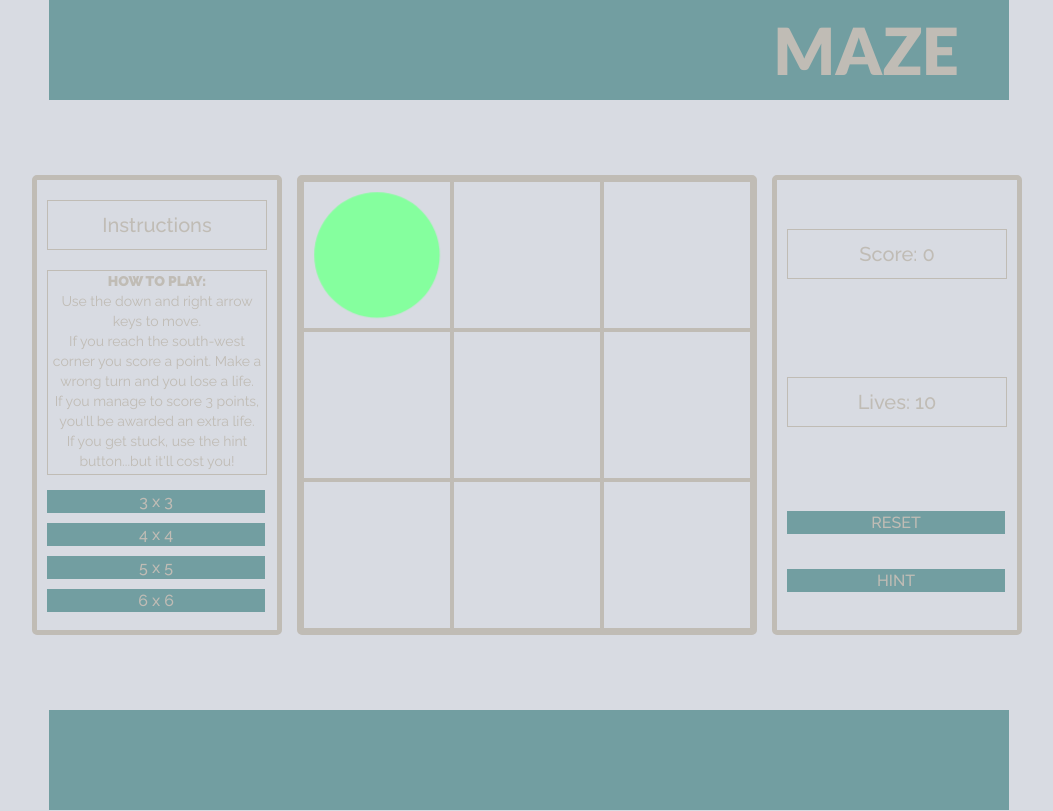
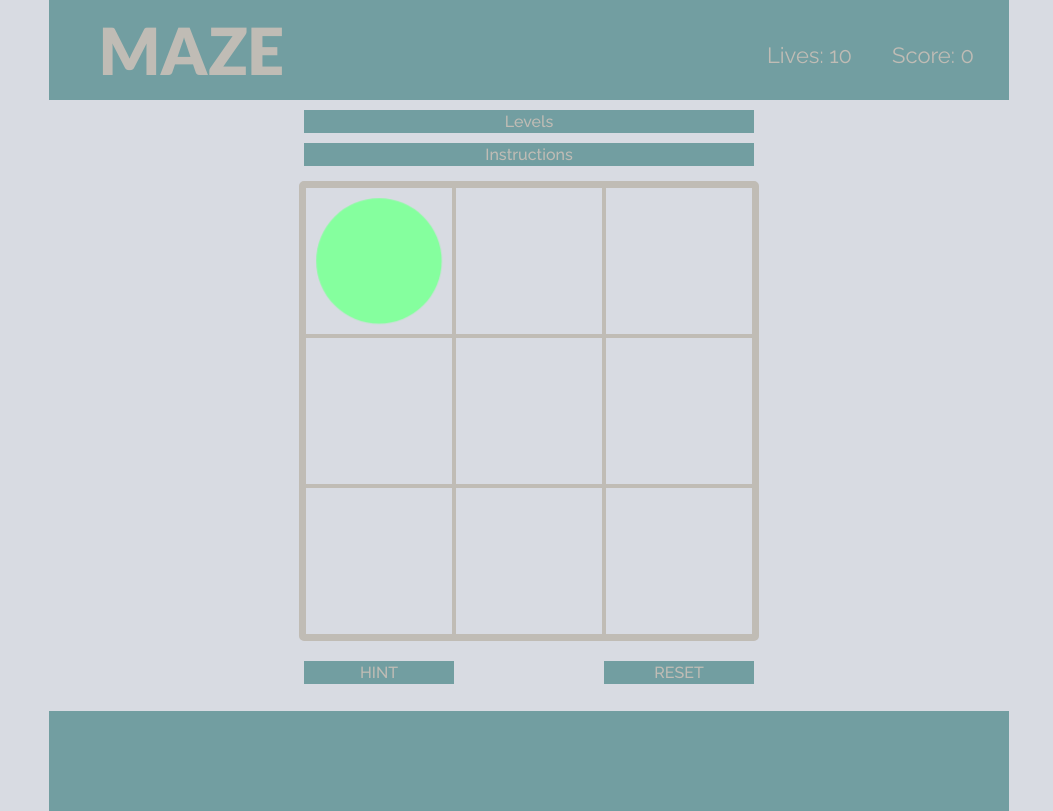
Before and after one commit to benlayer291/wdi-project-1, a PHP site: page / in a window 1280 px wide. Shown: the whole page, without its empty margins (111-1164 px from the left). Run offline with PHP 8.4, Linux system fonts and the light colour scheme; some libraries are stand-ins or nearby versions.

Commit message:
HTML and CSS changed into new design so as to aid mobile responsiveness

```diff
--- a/app.js
+++ b/app.js
@@ -83,6 +83,8 @@ function setUp() {
   $('.chooseLevel').on("click", generateGridAndPath);
   $('#reset').on("click", reset);
   $('#hint').on("click", getHint);
+  $('#level-button').on('click',menuToggle);
+  $('#instruction-button').on('click',menuToggle);
 }
 
 // Need to compare user move to random path array to see if move is correct
@@ -113,7 +115,7 @@ console.log(width);
 
 function checkWin() {
   if (userMoves[userMoves.length-1] === randomPath[userMoves.length-1] && userMoves[userMoves.length-1] === grid[width-1][width-1]) {
-    $('.cursor'+width).addClass('correct');
+    $('.cursor'+width).addClass('correct-square');
     $('#'+userMoves[userMoves.length-2]).addClass('correct-square');
     setTimeout(function() {
       $('#'+userMoves[userMoves.length-1]).addClass('correct-square');
@@ -121,17 +123,17 @@ function checkWin() {
 
     userScore++;
     $('#score').text("Score: " + userScore);
-    $('#score').addClass("correct-square");
+    $('#score').addClass("correct");
     setTimeout(function() {
-      $('#score').removeClass("correct-square");
+      $('#score').removeClass("correct");
     },1000);
 
     if (userLives < 10 && userScore % 3 === 0) {
       userLives++;
       $('#lives').text("Lives: " + userLives);
-      $('#lives').addClass("correct-square");
+      $('#lives').addClass("correct");
       setTimeout(function() {
-        $('#lives').removeClass("correct-square");
+        $('#lives').removeClass("correct");
       },1000);
     }
 
@@ -142,17 +144,17 @@ function checkWin() {
 
   } else if (userMoves[userMoves.length-1] === randomPath[userMoves.length-1]) {
     $('#'+userMoves[userMoves.length-2]).addClass('correct-square');
-    $('.cursor'+width).addClass('correct');
+    $('.cursor'+width).addClass('correct-square');
 
   } else {
-    $('.cursor'+width).addClass('incorrect');
+    $('.cursor'+width).addClass('incorrect-square');
     $('.cursor'+width).addClass('animated shake');
     userLives--;
     $('#lives').text("Lives: " + userLives);
-    $('#lives').addClass("incorrect-square");
+    $('#lives').addClass("incorrect");
     setTimeout(function() {
       $('.cursor'+width).addClass('animated shake');
-      $('#lives').removeClass("incorrect-square");
+      $('#lives').removeClass("incorrect");
     },500);
 
     if (userLives === 0) {
@@ -242,3 +244,10 @@ function generateGridAndPath() {
   generateGrid(width);
   generateRandomPath(width);
 }
+
+// Dyanamic menus
+function menuToggle(){
+  event.preventDefault();
+  console.log("clicked");
+  $(this).siblings().slideToggle();
+}
--- a/index.html
+++ b/index.html
@@ -13,17 +13,25 @@
 <body>
   <header>
     <h1>MAZE</h1>
+    <ul class="display">
+      <li class="display-item"id="score">Score: 0</li>
+      <li class="display-item"id="lives">Lives: 10</li>
+    </ul>
   </header>
   <main>
-    <div class="container">
-      <div class="column-small">
-        <ul class="info">
-          <li id="instruction-title">Instructions</li>
-          <li id="instruction"><div id="how-to">HOW TO PLAY:</div> Use the down and right arrow keys to move.<br> If you reach the south-west corner you score a point. Make a wrong turn and you lose a life.<br> If you manage to score 3 points, you'll be awarded an extra life.<br> If you get stuck, use the hint button...but it'll cost you!</li>
+    <div class="levels-menu">
+      <ul class="levels">
+        <li id="level-button">Levels</li>
         <li class="chooseLevel" value="3">3 x 3</li>
         <li class="chooseLevel" value="4">4 x 4</li>
         <li class="chooseLevel" value="5">5 x 5</li>
         <li class="chooseLevel" value="6">6 x 6</li>
+      </ul>
+    </div>
+    <div class="instruction-menu">
+      <ul class="instructions">
+        <li id="instruction-button">Instructions</li>
+        <li class="instruction-item"><div id="how-to">HOW TO PLAY:</div> Use the down and right arrow keys to move.<br> If you reach the south-west corner you score a point. Make a wrong turn and you lose a life.<br> If you manage to score 3 points, you'll be awarded an extra life.<br> If you get stuck, use the hint button...but it'll cost you!</li>
       </ul>
     </div>
     <div class="column-large">
@@ -39,15 +47,12 @@
         <li class="gridsquare3" id="8"></li>
       </ul>
     </div>
-      <div class="column-small">
+    <div class="tools-bar">
       <ul class="tools">
-          <li class="tool-display"id="score">Score: 0</li>
-          <li class="tool-display"id="lives">Lives: 10</li>
-          <li class="button"id='reset'>RESET</li>
         <li class="button"id='hint'>HINT</li>
         <li class="message"></li>
+        <li class="button"id='reset'>RESET</li>
       </ul>
-      </div>
     </div>
   </main>
   <footer></footer>
--- a/style.css
+++ b/style.css
@@ -5,59 +5,136 @@ body {
 
 main {
   margin: 0 auto;
-  max-width: 1024px;
+  max-width: 960px;
+  text-align: center;
 }
 
 /*Header*/
 
 header {
   height: 100px;
-  width: 960px;
+  max-width: 960px;
   margin: 0 auto;
   line-height: 100px;
   background: #729EA1;
+}
+
+h1 {
+  float:left;
+  font-size: 65px;
+  font-weight: 900;
+  color: #C0BCB5;
+  margin-left: 50px;
+}
+
+display {
+  float:right;
+  /*height:100px;*/
   text-align: right;
 }
 
-h1 {
-  font-size: 65px;
-  font-weight: 900;
+.display-item {
+  float:right;
+  padding: 5px 10px 10px 5px;
+  margin-right: 25px;
+  font-family: 'Raleway', sans-serif;
+  font-size: 22px;
+  font-weight: 400;
   color: #C0BCB5;
-  margin-right: 50px;
 }
 
 /*Main*/
-main .container {
-  margin: 75px auto;
-  width: 1024px;
-  overflow: hidden;
-}
 
-main .column-small {
-  float: left;
-  width: 240px;
-  height: 450px;
-  border: 5px solid #C0BCB5;
-  border-radius: 5px;
+.levels-menu {
+  display:block;
+  width: 450px;
   text-align: center;
-  margin: 0 15px;
+  margin: 0 auto;
   font-family: 'Raleway', sans-serif;
 }
 
-main .column-large {
-  float: left;
-  width: 460px;
-  height: 450px;
+.levels {
+  width: 450px;
 }
 
-main .grid {
+#level-button {
+  width: 450px;
+  height:23px;
+  line-height: 23px;
+  font-family: 'Raleway', sans-serif;
+  font-weight: 500;
+  color:#C0BCB5;
+  margin: 10px auto;
+  background: #729EA1;
+  cursor:default;
+}
+
+.chooseLevel {
+  display: none;
+  width: 450px;
+  height:23px;
+  line-height: 23px;
+  font-family: 'Raleway', sans-serif;
+  font-weight: 500;
+  color:#C0BCB5;
+  margin: 10px auto;
+  background: #729EA1;
+  cursor:default;
+}
+
+#level-button:hover {
+  opacity: 0.75;
+}
+
+.chooseLevel:hover {
+  opacity: 0.75;
+}
+
+.instruction-menu {
+  display:block;
+  width: 450px;
+  text-align: center;
   margin: 0 auto;
+  font-family: 'Raleway', sans-serif;
+}
+
+.instructions {
   width: 450px;
-  height: 450px;
-  overflow: hidden;
-  border: 5px solid #C0BCB5;
-  border-radius: 5px;
-  position: relative;
+}
+
+#instruction-button {
+  width: 450px;
+  height:23px;
+  line-height: 23px;
+  font-family: 'Raleway', sans-serif;
+  font-weight: 500;
+  color:#C0BCB5;
+  margin: 10px auto;
+  background: #729EA1;
+  cursor:default;
+}
+
+.instruction-item {
+  display: none;
+  text-align: left;
+  width: 430px;
+  height: 160px;
+  line-height: 23px;
+  font-family: 'Raleway', sans-serif;
+  font-weight: 500;
+  color:#C0BCB5;
+  padding: 10px 10px;
+  margin: 10px auto;
+  background: #729EA1;
+  cursor:default;
+}
+
+#instruction-button:hover {
+  opacity: 0.75;
+}
+
+.instruction-item:hover {
+  opacity: 0.75;
 }
 
 #how-to {
@@ -66,84 +143,121 @@ main .grid {
   font-size: 14px;
 }
 
+.grid {
+  margin: 15px auto;
+  width: 450px;
+  height: 450px;
+  /*width: 100%;
+  height: 100%;*/
+  overflow: hidden;
+  border: 5px solid #C0BCB5;
+  border-radius: 5px;
+  position: relative;
+}
 
 .gridsquare3 {
   width: 146px;
   height: 146px;
   float: left;
   border: 2px solid #C0BCB5;
-  line-height: 145px;
+  line-height: 146px;
+  /*line-height: 33.33%;*/
   position: relative;
 }
 
 .gridsquare4 {
   width: 108.5px;
   height: 108.5px;
+  /*width: 25%;
+  height: 25.1%;*/
   float: left;
   border: 2px solid #C0BCB5;
   line-height: 108.5px;
+  /*line-height: 25.1%;*/
   position: relative;
 }
 
 .gridsquare5 {
   width: 86px;
   height: 86px;
+  /*width: 19.98%;
+  height: 19.98%;*/
   float: left;
   border: 2px solid #C0BCB5;
   line-height: 86px;
+  /*line-height: 19.98%;*/
   position: relative;
 }
 
 .gridsquare6 {
   width: 71px;
   height: 71px;
+  /*width: 16.66%;
+  height: 16.66%;*/
   float: left;
   border: 2px solid #C0BCB5;
   line-height: 71px;
+ /* line-height: 16.66%;*/
   position: relative;
 }
 
 .cursor3 {
   width: 110px;
   height: 110px;
+  /*width: 73%;
+  height: 73%;*/
   border-radius: 100%;
   background:#85FF9E;
   position: absolute;
   top: 18px;
   left: 18px;
+  /*top: 12%;
+  left: 12%;*/
   z-index:1;
 }
 
 .cursor4 {
   width: 81px;
   height: 81px;
+  /*width: 73%;
+  height: 73%;*/
   border-radius: 100%;
   background:#85FF9E;
   position: absolute;
   top: 14px;
   left: 14px;
+  /*top: 12%;
+  left: 12%;*/
   z-index:1;
 }
 
 .cursor5 {
   width: 65px;
   height: 65px;
+  /*width: 73%;
+  height: 73%;*/
   border-radius: 100%;
   background:#85FF9E;
   position: absolute;
   top: 10px;
   left: 10px;
+  /*top: 12%;
+  left: 12%;*/
   z-index:1;
 }
 
 .cursor6 {
   width: 55px;
   height: 55px;
+  /*width: 73%;
+  height: 73%;*/
   border-radius: 100%;
   background:#85FF9E;
   position: absolute;
   top: 9px;
   left: 9px;
+  /*top: 12%;
+  left: 12%;*/
   z-index:1;
 }
 
@@ -152,7 +266,7 @@ main .grid {
 }
 
 .correct {
-  background:#85FF9E;
+  color:#85FF9E;
 }
 
 .incorrect-square {
@@ -160,110 +274,62 @@ main .grid {
 }
 
 .incorrect {
-  background:#EF2D56;
+  color:#EF2D56;
 }
 
-.tool-display {
-  width: 218px;
-  height:48px;
-  line-height: 48px;
-  font-family: 'Raleway', sans-serif;
-  font-weight: 500;
-  font-size: 20px;
-  color:#C0BCB5;
-  margin: 49px 10px 49px 10px;
-  border: 1px solid #C0BCB5;
-  display: inline-block;
-
+.tools {
+  width:450px;
+  margin: 0 auto;
 }
 
 .button {
-  width: 218px;
+  float: left;
+  width: 150px;
   height:23px;
   line-height: 23px;
   font-family: 'Raleway', sans-serif;
   font-weight: 500;
   color:#C0BCB5;
-  /*border: 1px solid #C0BCB5;*/
-  margin: 35px 10px 0px 10px;
+  margin: 5px 0px 0px 0px;
   background: #729EA1;
   cursor:default;
 }
+
 .button:hover {
   opacity: 0.75;
 }
 
 .message {
-  width: 218px;
-  height:25px;
-  line-height: 20px;
+  float:left;
+  width: 150px;
+  height:23px;
+  line-height: 23px;
   font-family: 'Raleway', sans-serif;
   font-weight: 300;
   font-size: 12px;
   color:#C0BCB5;
-  margin: 5px 10px 0px 10px;
-  display: inline-block;
+  margin: 5px 0px 0px 0px;
 }
 
-#instruction-title {
-  width: 218px;
-  height:48px;
-  line-height: 48px;
-  font-family: 'Raleway', sans-serif;
-  font-weight: 500;
-  font-size: 20px;
-  color:#C0BCB5;
-  margin: 20px 10px 10px 10px;
-  border: 1px solid #C0BCB5;
-  display: inline-block;
-}
 
-#instruction {
-  width: 218px;
-  height:203px;
-  line-height: 20px;
-  font-family: 'Raleway', sans-serif;
-  font-weight: 400;
-  font-size: 14px;
-  color:#C0BCB5;
-  margin: 10px 10px 5px 10px;
-  border: 1px solid #C0BCB5;
-  display: inline-block;
-}
-
-.chooseLevel {
-  width: 218px;
-  height:23px;
-  line-height: 23px;
-  font-family: 'Raleway', sans-serif;
-  font-weight: 500;
-  color:#C0BCB5;
-  /*border: 1px solid #C0BCB5;*/
-  margin: 10px 10px;
-  background: #729EA1;
-  cursor:default;
-}
-
-.chooseLevel:hover {
-  opacity: 0.75;
-}
 /*Footer*/
 
 footer {
   height: 100px;
-  width: 960px;
-  margin: 75px auto 0 auto;
+  max-width: 960px;
+  margin: 70px auto 0 auto;
   line-height: 100px;
   background: #729EA1;
   overflow: hidden;
+
 }
 
 /*Responsive design*/
 
-@media only screen and (max-width: 1024px) {
+@media only screen and (max-width: 960px) {
 
 }
 
 @media only screen and (max-width: 640px) {
 
-}
+}*/*/
```
Lines whose indentation alone changed are shown as unchanged.
